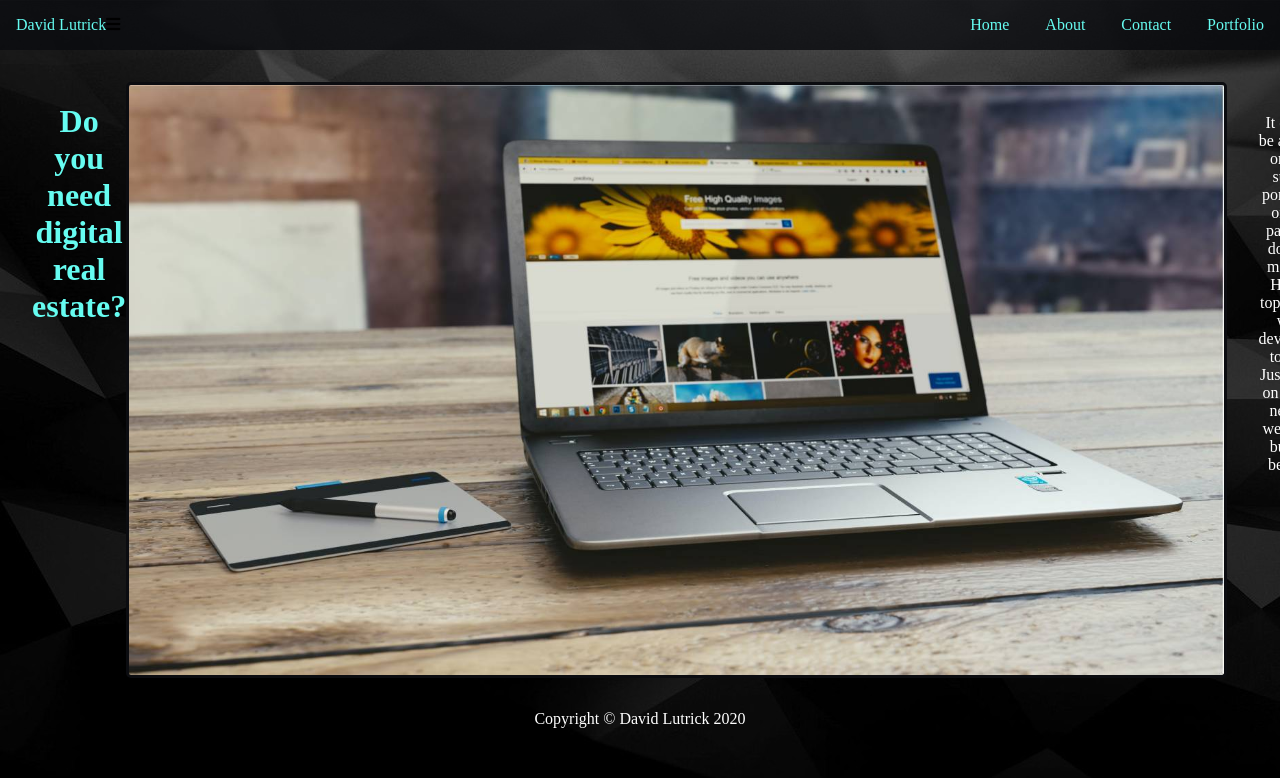
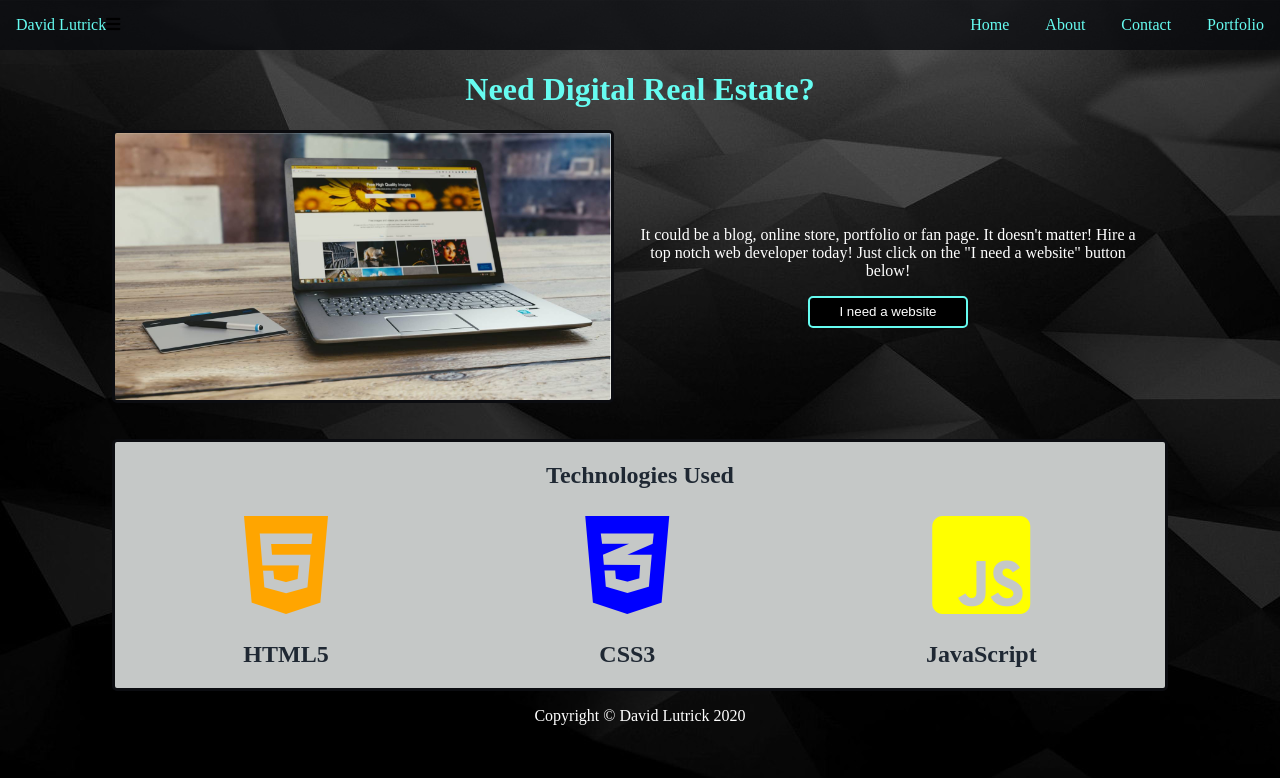
Before and after one commit to dlutrick/github.io, a plain HTML site: page index.html in a window 1280 px wide. Drawn offline with Linux system fonts and the light colour scheme.

Commit message:
updated index.html

```diff
--- a/css/main.css
+++ b/css/main.css
@@ -60,16 +60,6 @@ p {
 }
 
 /* Home Main Content */
-.video_card_content {
-  text-align: center;
-  margin: 2rem;
-}
-
-.intro_video {
-  border-radius: 5px;
-  margin: 1rem;
-}
-
 .home_main {
   text-align: center;
 }
@@ -79,7 +69,6 @@ p {
 }
 
 .home_page_picture {
-  width: 90%;
   border-style: solid;
   border-radius: 5px;
   border-color: #0b0c10;
@@ -97,7 +86,7 @@ p {
   color: yellow;
 }
 
-.technologies_section {
+/* .technologies_section {
   background-color: #c5c8c7;
   margin: 1.6rem;
   border-radius: 5px;
@@ -105,12 +94,10 @@ p {
   padding-bottom: 2rem;
   border-style: solid;
   border-color: #0b0c10;
-}
+} */
 
-.technologies {
-  display: flex;
-  justify-content: center;
-  justify-content: space-between;
+.technologies > div > h2 {
+  color: #1f2833;
 }
 
 .technology_header {
@@ -135,6 +122,16 @@ p {
 }
 
 /* Portfolio Main Content */
+.video_card_content {
+  text-align: center;
+  margin: 2rem;
+}
+
+.intro_video {
+  border-radius: 5px;
+  margin: 1rem;
+}
+
 .project_one > p > a {
   text-decoration: none;
   color: white;
@@ -146,8 +143,6 @@ p {
   border-color: #0b0c10;
   cursor: pointer;
 }
-
-/* Resume Main Content */
 
 /* Footer */
 .copyright {
@@ -185,6 +180,34 @@ p {
     background-color: rgba(11, 12, 16, 0.8);
   }
 
+  /* Home Content */
+  .home_page_picture {
+    width: 90%;
+    border-style: solid;
+    border-radius: 5px;
+    border-color: #0b0c10;
+  }
+
+  .technologies {
+    display: flex;
+    justify-content: center;
+    justify-content: space-around;
+  }
+
+  .technologies_section {
+    background-color: #c5c8c7;
+    margin: 1.6rem;
+    border-radius: 5px;
+    padding: 1rem;
+    padding-bottom: 2rem;
+    border-style: solid;
+    border-color: #0b0c10;
+  }
+
+  .home_content {
+    padding: 0 2rem 0 2rem;
+  }
+
   /* Portfolio */
   .project_image {
     width: 90%;
@@ -196,6 +219,7 @@ p {
 }
 
 @media only screen and (min-width: 769px) {
+  /* Navigation */
   .navigation {
     display: flex;
     justify-content: space-between;
@@ -206,12 +230,93 @@ p {
   }
 
   /* Home Content */
-  .home_main {
-    display: flex;
-    margin: 2rem;
+  .home_page_picture {
+    width: 100%;
+    border-style: solid;
+    border-radius: 5px;
+    border-color: #0b0c10;
   }
 
+  .main_content {
+    display: flex;
+    flex-direction: row;
+    justify-content: space-evenly;
+    padding: 0 2rem 1rem 2rem;
+  }
+
+  .home_header {
+    width: 50%;
+  }
+
+  .home_content {
+    padding: 1rem 1rem 1.5rem 1rem;
+    margin: 0 1rem 0 1rem;
+    width: 50%;
+    height: 100%;
+    border-radius: 5px;
+  }
+
+  .technologies_section {
+    background-color: #c5c8c7;
+    margin: 0 2rem 0 2rem;
+    border-radius: 5px;
+    border-style: solid;
+    border-color: #0b0c10;
+  }
+
+  .technologies {
+    display: flex;
+    flex-direction: row;
+    justify-content: space-around;
+  }
+
+  /* Portfolio Content */
   .intro_video {
     width: 100%;
   }
+
+  @media only screen and (min-width: 1200px) {
+    /* Navigation */
+    .navigation {
+      display: flex;
+      justify-content: space-between;
+    }
+
+    .nav_links {
+      padding-top: 1rem;
+    }
+
+    /* Home Content */
+    .home_page_picture {
+      width: 100%;
+      border-style: solid;
+      border-radius: 5px;
+      border-color: #0b0c10;
+    }
+
+    .main_content {
+      display: flex;
+      flex-direction: row;
+      justify-content: space-evenly;
+      padding: 0 7rem 2rem 7rem;
+    }
+
+    .home_content {
+      padding-top: 5rem;
+    }
+
+    .technologies {
+      display: flex;
+      flex-direction: row;
+      justify-content: space-around;
+    }
+
+    .technologies_section {
+      background-color: #c5c8c7;
+      margin: 0 7rem 0 7rem;
+      border-radius: 5px;
+      border-style: solid;
+      border-color: #0b0c10;
+    }
+  }
 }
--- a/index.html
+++ b/index.html
@@ -29,16 +29,21 @@
       </nav>
 
       <div class="home_main">
-        <h1>Do you need digital real estate?</h1>
+        <h1>Need Digital Real Estate?</h1>
+        <div class="main_content">
+          <div class="home_header">
             <img
               src="./images/computer-on-desk.jpg"
               alt="A computer sitting on a desk with a trackpad."
               class="home_page_picture"
             />
+          </div>
+
+          <div class="home_content">
             <p>
-          It could be a blog, online store, portfolio or fan page. It doesn't
-          matter! Hire a top notch web developer today! Just click on the "I
-          need a website" button below!
+              It could be a blog, online store, portfolio or fan page. It
+              doesn't matter! Hire a top notch web developer today! Just click
+              on the "I need a website" button below!
             </p>
             <button
               class="contact_button"
@@ -46,14 +51,23 @@
             >
               I need a website
             </button>
+          </div>
+        </div>
 
         <div class="technologies_section">
           <h2 class="technology_header">Technologies Used</h2>
           <div class="technologies">
-            <div class="html-logo"><i class="fab fa-html5 fa-7x"></i></div>
-            <div class="css-logo"><i class="fab fa-css3-alt fa-7x"></i></div>
+            <div class="html-logo">
+              <i class="fab fa-html5 fa-7x"></i>
+              <h2>HTML5</h2>
+            </div>
+            <div class="css-logo">
+              <i class="fab fa-css3-alt fa-7x"></i>
+              <h2>CSS3</h2>
+            </div>
             <div class="javascript-logo">
               <i class="fab fa-js-square fa-7x"></i>
+              <h2>JavaScript</h2>
             </div>
           </div>
         </div>
```
Lines whose indentation alone changed are shown as unchanged.
